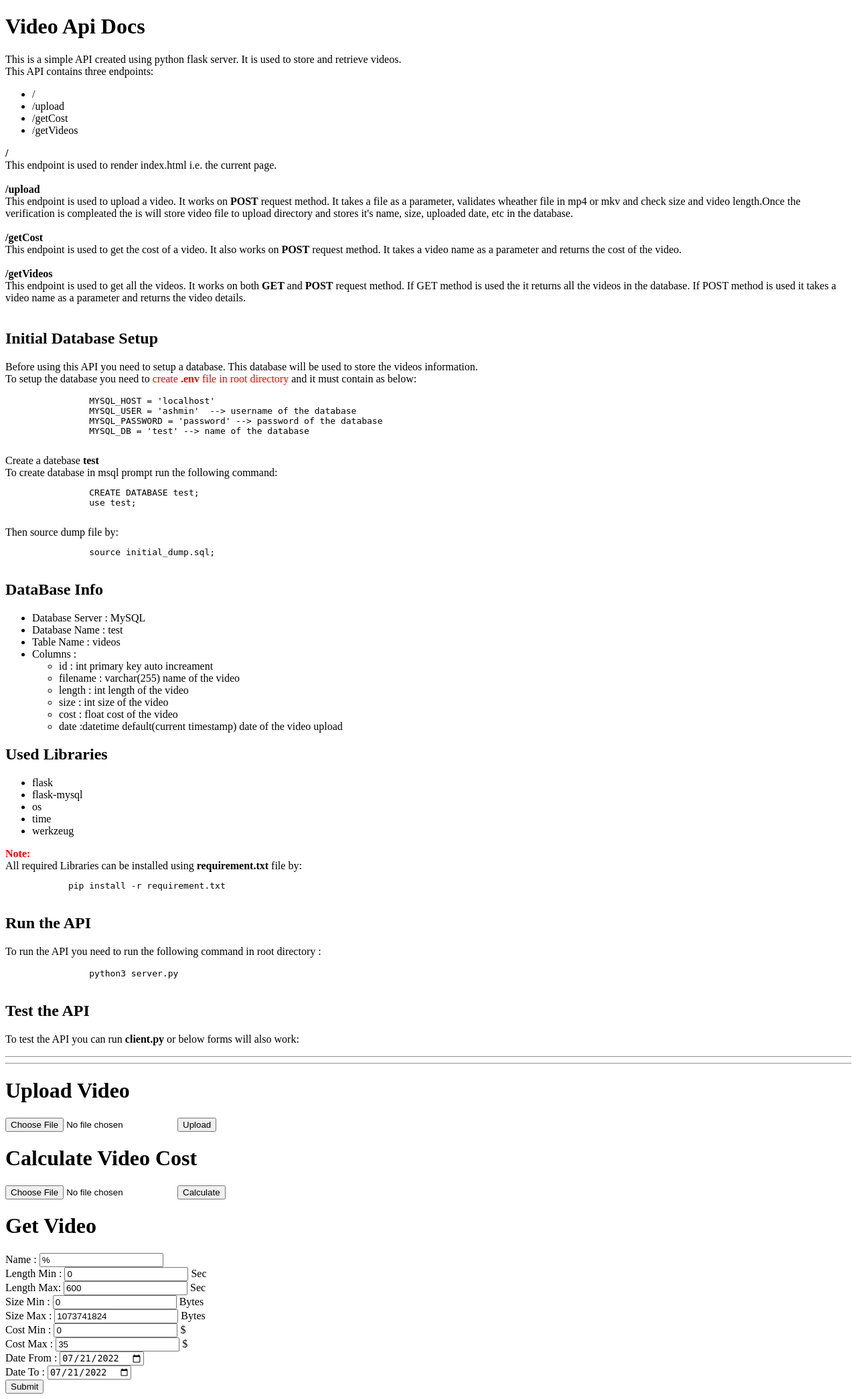
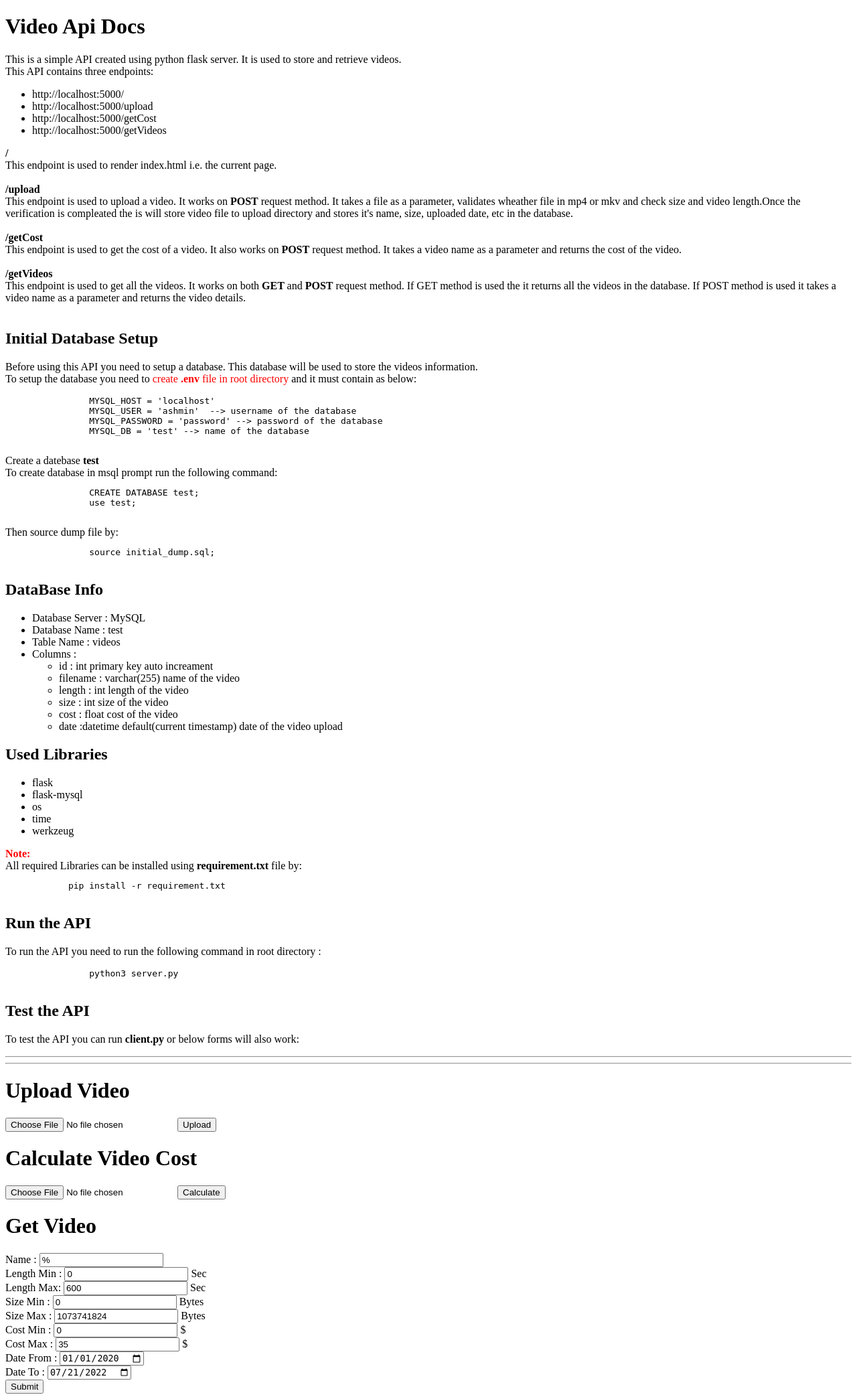
Before and after one commit to Ashmin-Bhattarai/video-api, a Flask app: page / in a window 1280 px wide. Shown: the whole page at 67% size. Run offline with Flask 2, Linux system fonts and the light colour scheme.

Commit message:
index.html and readme corrected

```diff
--- a/server.py
+++ b/server.py
@@ -21,7 +21,7 @@ app = Flask(__name__)
 # setting super key for the app
 app.secret_key = 'super secret key'
 
-
+# connecting to the database
 mysql = mysql_conn.config_app(app)
 
 
--- a/templates/index.html
+++ b/templates/index.html
@@ -13,10 +13,10 @@
         This is a simple API created using python flask server. It is used to store and retrieve videos.<br>
         This API contains three endpoints:<br>
         <ul>
-            <li>/</li>
-            <li>/upload</li>
-            <li>/getCost</li>
-            <li>/getVideos</li>
+            <li>http://localhost:5000/</li>
+            <li>http://localhost:5000/upload</li>
+            <li>http://localhost:5000/getCost</li>
+            <li>http://localhost:5000/getVideos</li>
         </ul>
         <b>/</b><br>
         This endpoint is used to render index.html i.e. the current page.<br><br>
@@ -134,7 +134,7 @@
         <label > $</label><br>
 
         <label >Date From :</label>
-        <input type="date" name="date_from" id = "date_from"><br>
+        <input type="date" value = "2020-01-01" name="date_from" id = "date_from"><br>
 
         <label >Date To :</label>
         <input type="date" name="date_to" id = "date_to"><br>
@@ -155,7 +155,7 @@
     }
     today = yyyy+'-'+mm+'-'+dd;
     // alert(today);
-    document.getElementById("date_from").value = today;
+    // document.getElementById("date_from").value = today;
     document.getElementById("date_to").value = today;
 </script>
 
```
Also changed, not shown: README.md, 1 other file.
